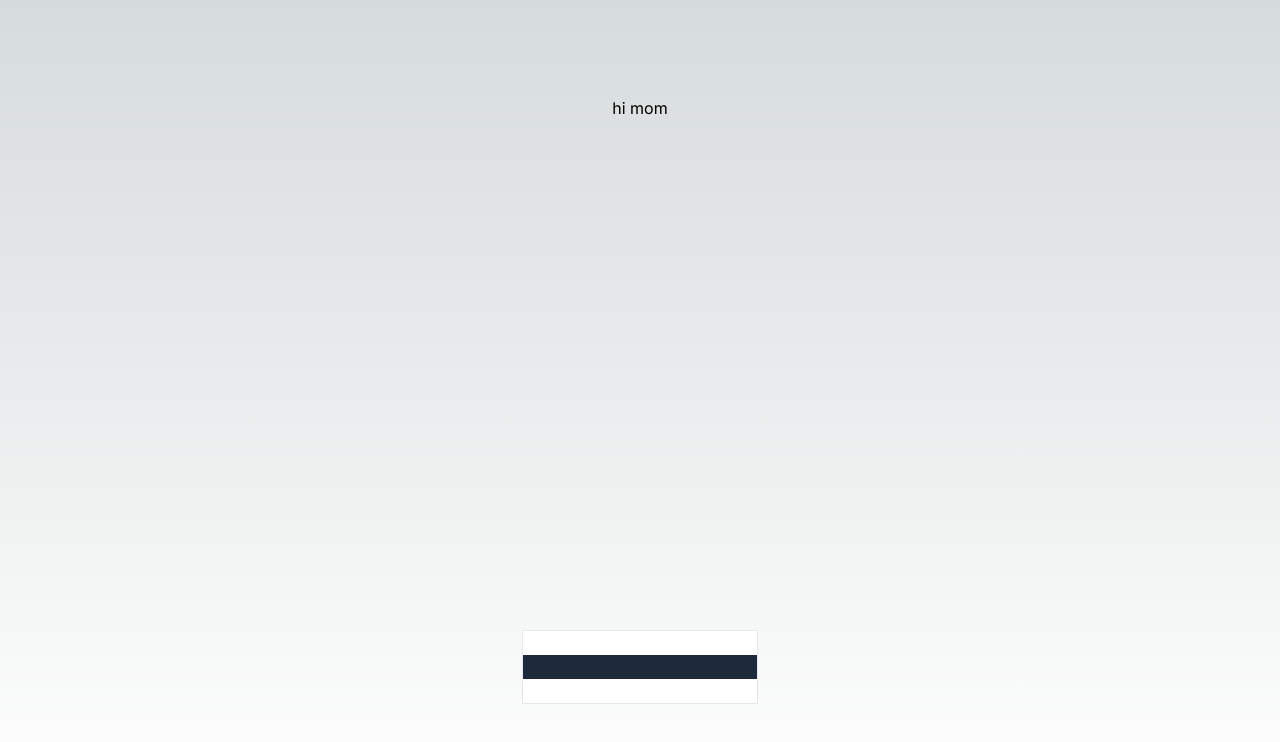
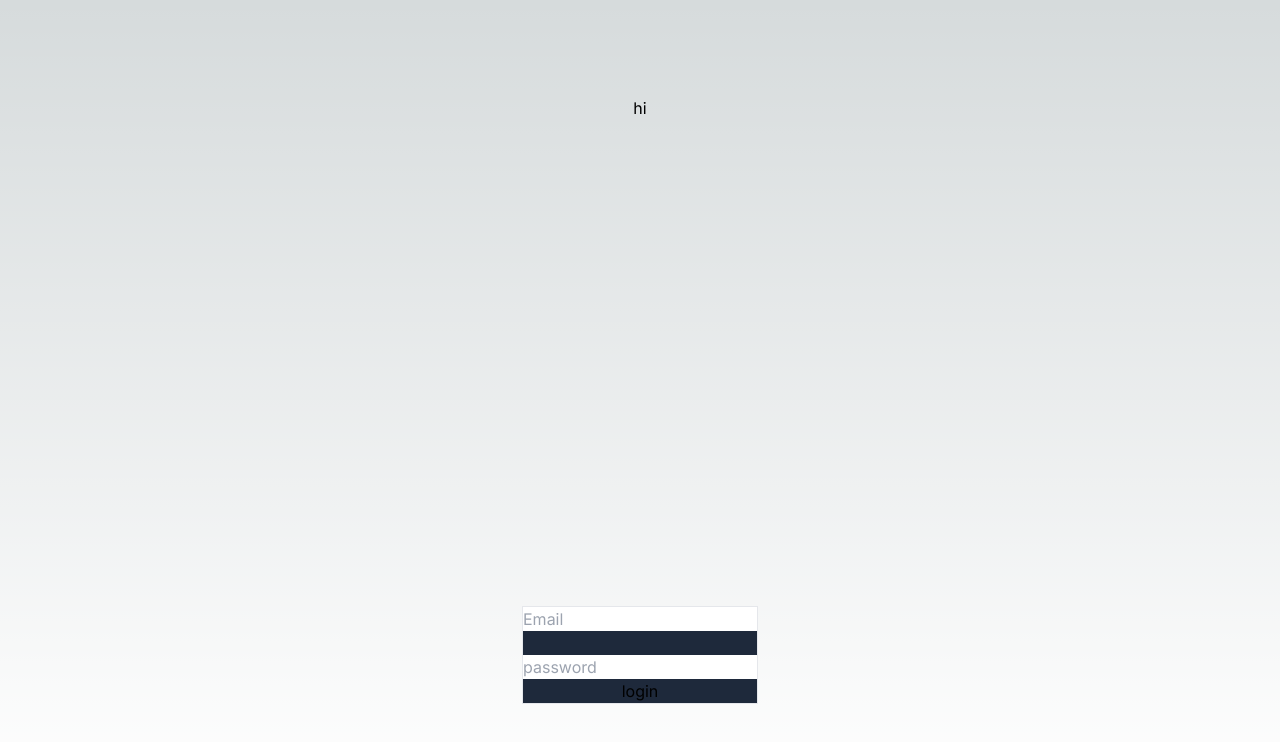
Before and after one commit to Sachin24704/Therapy, a Next.js app: page / in a window 1280 px wide. Shown: the top 742 px of the page. Built offline with nearby package versions, Linux system fonts and the light colour scheme.

Commit message:
login complete

```diff
--- a/src/components/Login.jsx
+++ b/src/components/Login.jsx
@@ -1,35 +1,43 @@
 "use client";
-import React, { useEffect, useState } from "react";
 
-export default function Login() {
+import { useEffect, useState } from "react";
+
+const Login = () => {
   const [email, setEmail] = useState("");
   const [password, setpassword] = useState("");
   const handleChange = (e) => {
-    e.target.value;
+    if (e.target.name === "email") setEmail(e.target.value);
+    else setpassword(e.target.value);
   };
-  const handleSubmit = function () {
-    console.log(email, password);
+  const handleSubmit = () => {
+    console.log("hi");
   };
   return (
     <>
-      <h1>hi mom</h1>
+      <h1>hi </h1>
       <div className="flex border bg-slate-800 content-center">
-        <form onSubmit={handleSubmit} className="flex flex-col">
+        <form className="flex flex-col">
           <input
-            onChange={(e) => setEmail(e.target.value)}
+            onChange={handleChange}
             className=""
-            lable="Email"
+            name="email"
+            placeholder="Email"
             value={email}
           />
           <br />
           <input
-            onChange={(e) => setpassword(e.target.value)}
+            onChange={handleChange}
             className=""
-            lable="password"
+            name="password"
+            placeholder="password"
             value={password}
           />
+          <button onClick={handleSubmit} className="">
+            login{" "}
+          </button>
         </form>
       </div>
     </>
   );
-}
+};
+export default Login;
```
